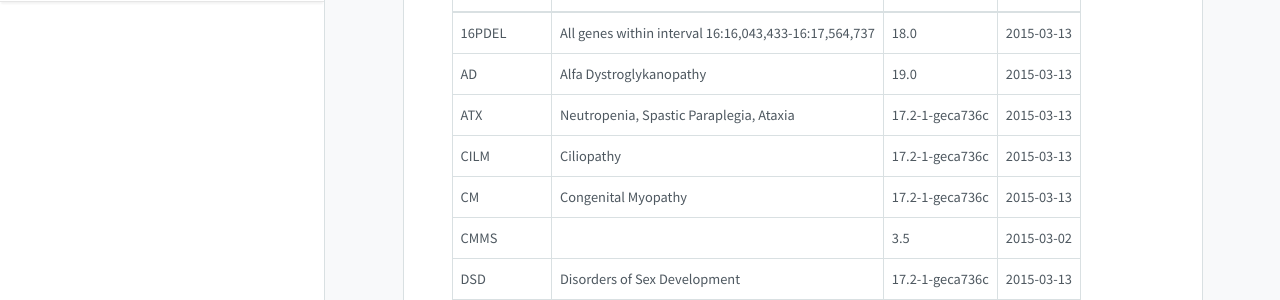
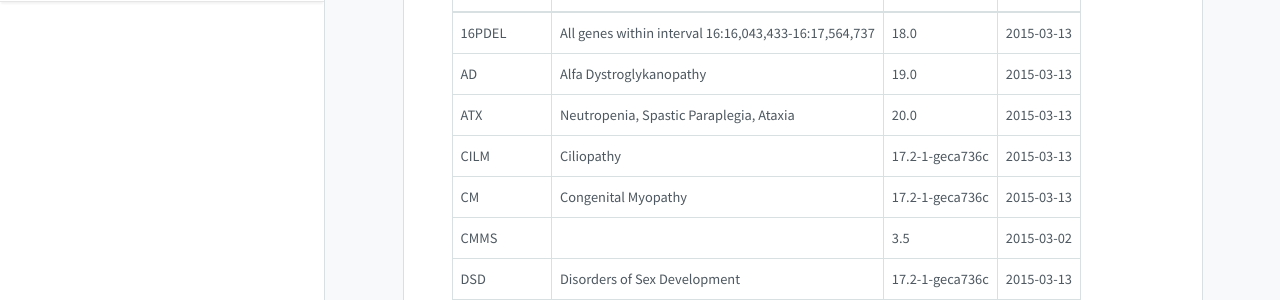
Before and after one commit to Clinical-Genomics/clinical-genomics.github.io, a Jekyll site: the page built from _pages/namnpagenlistor.md, in a window 1280 px wide. Shown: the part 167-467 px from the top of the page. Built offline with Jekyll 4.4.1, drawn with Linux system fonts in a browser that asks for light colours; nearby versions of some CDN libraries.

Commit message:
Update to cust002-ATX.txt

```diff
--- a/_pages/namnpagenlistor.md
+++ b/_pages/namnpagenlistor.md
@@ -10,7 +10,7 @@ title: Namn på genlistor
 |---|---|---|---|
 |16PDEL|All genes within interval 16:16,043,433-16:17,564,737|18.0|2015-03-13|
 |AD|Alfa Dystroglykanopathy|19.0|2015-03-13|
-|ATX|Neutropenia, Spastic Paraplegia, Ataxia|17.2-1-geca736c|2015-03-13|
+|ATX|Neutropenia, Spastic Paraplegia, Ataxia|20.0|2015-03-13|
 |CILM|Ciliopathy|17.2-1-geca736c|2015-03-13|
 |CM|Congenital Myopathy|17.2-1-geca736c|2015-03-13|
 |CMMS||3.5|2015-03-02|
```
